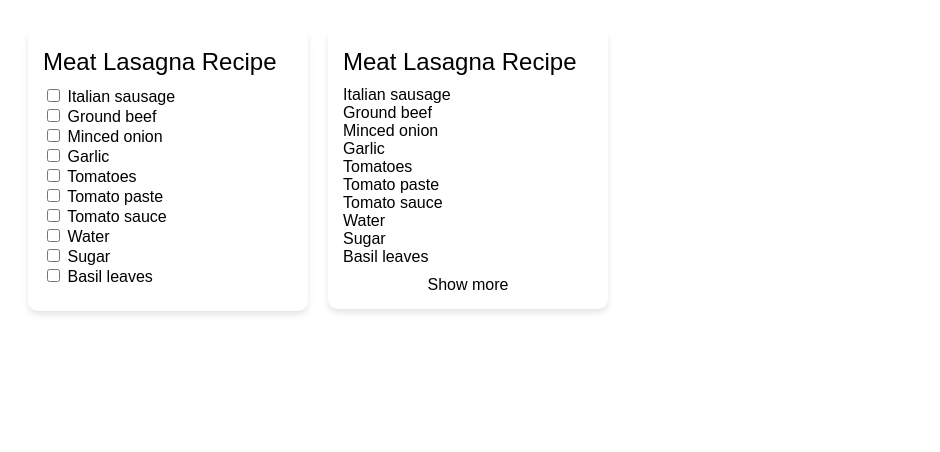
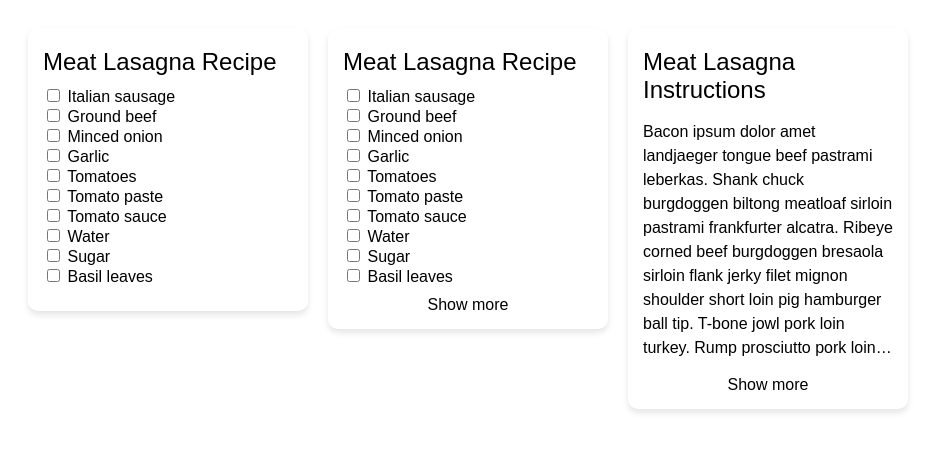
Before and after one commit to lucidtheory/kagi, a plain HTML site: page index.html in a window 1280 px wide. Shown: the whole page, without its empty margins (0-940 px from the left). Drawn offline with Linux system fonts and the light colour scheme.

Commit message:
update for text example

```diff
--- a/index.html
+++ b/index.html
@@ -41,6 +41,26 @@
         /* Hide n > 10 elements when <details> is closed */
         .recipe-card:not(:has(details[open])) ul li:nth-child(n+11) {
             display: none;
+        }
+        .recipe-text {
+            line-height: 1.5;
+            /* Default display 10 lines */
+            max-height: calc(1.5em * 10);
+            overflow: hidden;
+            -webkit-line-clamp: 10;
+            line-clamp: 10;
+            display: -webkit-box;
+            -webkit-box-orient: vertical;
+        }
+        /* Show full recipe text when details open */
+        .recipe-card:has(details[open]) .recipe-text {
+            max-height: none;
+            -webkit-line-clamp: unset;
+            line-clamp: unset;
+        }
+        /* Show <details> toggle by default for recipe text cards */
+        .recipe-card:has(.recipe-text) details {
+            display: block;
         }
         details[open] .show-more {
             display: none;
@@ -108,22 +128,80 @@
     <div class="recipe-card">
         <h2>Meat Lasagna Recipe</h2>
         <ul>
-            <li>Italian sausage</li>
-            <li>Ground beef</li>
-            <li>Minced onion</li>
-            <li>Garlic</li>
-            <li>Tomatoes</li>
-            <li>Tomato paste</li>
-            <li>Tomato sauce</li>
-            <li>Water</li>
-            <li>Sugar</li>
-            <li>Basil leaves</li>
-            <li>Fennel seeds</li>
-            <li>Noodles</li>
-            <li>Parmesan cheese</li>
-            <li>Eggs</li>
-            <li>Pepper</li>
+            <li>
+                <input type="checkbox" id="sausage">
+                <label for="sausage">Italian sausage</label>
+            </li>
+            <li>
+                <input type="checkbox" id="beef">
+                <label for="beef">Ground beef</label>
+            </li>
+            <li>
+                <input type="checkbox" id="onion">
+                <label for="onion">Minced onion</label>
+            </li>
+            <li>
+                <input type="checkbox" id="garlic">
+                <label for="garlic">Garlic</label>
+            </li>
+            <li>
+                <input type="checkbox" id="tomatoes">
+                <label for="tomatoes">Tomatoes</label>
+            </li>
+            <li>
+                <input type="checkbox" id="paste">
+                <label for="paste">Tomato paste</label>
+            </li>
+            <li>
+                <input type="checkbox" id="sauce">
+                <label for="sauce">Tomato sauce</label>
+            </li>
+            <li>
+                <input type="checkbox" id="water">
+                <label for="water">Water</label>
+            </li>
+            <li>
+                <input type="checkbox" id="sugar">
+                <label for="sugar">Sugar</label>
+            </li>
+            <li>
+                <input type="checkbox" id="basil">
+                <label for="basil">Basil leaves</label>
+            </li>
+            <li>
+                <input type="checkbox" id="fennel">
+                <label for="fennel">Fennel seeds</label>
+            </li>
+            <li>
+                <input type="checkbox" id="noodles">
+                <label for="noodles">Noodles</label>
+            </li>
+            <li>
+                <input type="checkbox" id="cheese">
+                <label for="cheese">Parmesan cheese</label>
+            </li>
+            <li>
+                <input type="checkbox" id="eggs">
+                <label for="eggs">Eggs</label>
+            </li>
+            <li>
+                <input type="checkbox" id="pepper">
+                <label for="pepper">Pepper</label>
+            </li>
         </ul>
+      <details>
+        <summary>
+            <span class="show-more">Show more</span>
+            <span class="show-less">Show less</span>
+        </summary>
+      </details>
+    </div>
+    <div class="recipe-card">
+    <h2>Meat Lasagna Instructions</h2>
+        <p class="recipe-text">
+            Bacon ipsum dolor amet landjaeger tongue beef pastrami leberkas. Shank chuck burgdoggen biltong meatloaf sirloin pastrami frankfurter alcatra. Ribeye corned beef burgdoggen bresaola sirloin flank jerky filet mignon shoulder short loin pig hamburger ball tip. T-bone jowl pork loin turkey.
+            Rump prosciutto pork loin chicken, ham hock ground round jowl. Rump meatloaf pork belly flank, prosciutto meatball andouille. Ham hamburger tenderloin, kielbasa chislic turducken drumstick pork belly ham hock buffalo venison pork chop salami jerky. Burgdoggen frankfurter alcatra, tail filet mignon buffalo porchetta ground round meatloaf tri-tip chuck beef ribs.
+        </p>
       <details>
         <summary>
             <span class="show-more">Show more</span>
```
